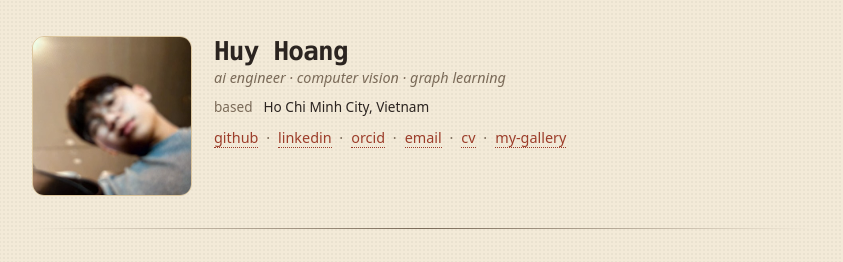
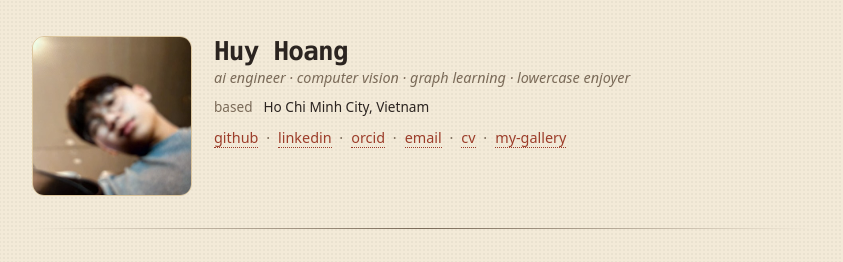
Before and after one commit to edithh81/edithh81.github.io, a Jekyll site: the page built from index.html, in a window 1280 px wide. Shown: the top 262 px of the page, without its empty margins (218-1061 px from the left). Built offline with Jekyll 4.4.1, drawn with Linux system fonts in a browser that asks for light colours.

Commit message:
Add 'lowercase enjoyer' to tagline
Co-Authored-By: Claude Opus 5.5 (1M context) <noreply@anthropic.com>

```diff
--- a/_data/profile.yml
+++ b/_data/profile.yml
@@ -1,6 +1,6 @@
 name: Huy Hoang
 paper_name: Hoang-Huy Vo           # how your name appears in author lists (gets underlined)
-tagline: ai engineer · computer vision · graph learning
+tagline: ai engineer · computer vision · graph learning · lowercase enjoyer
 avatar: /assets/img/avatar.jpg
 birthday:                          # e.g. 11 Aug 2004 (leave empty to hide)
 location: Ho Chi Minh City, Vietnam
```
